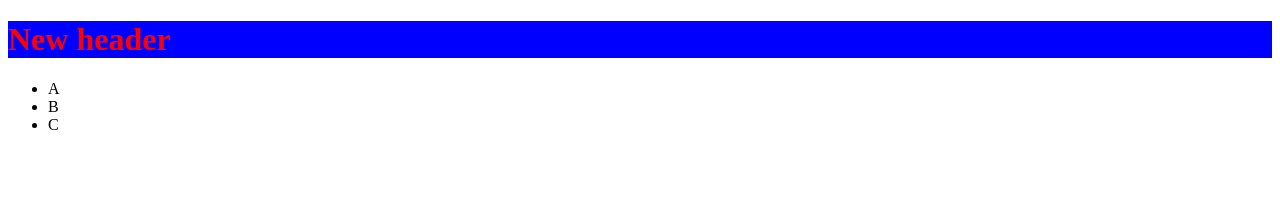
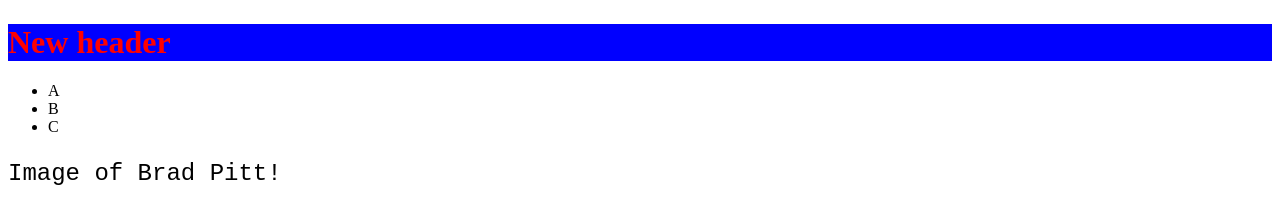
Before and after one commit to anamsun/my-second-repo, a plain HTML site: page index.html in a window 1280 px wide. Drawn offline with Linux system fonts and the light colour scheme.

Commit message:
added Brad Pitt name

```diff
--- a/index.html
+++ b/index.html
@@ -16,5 +16,8 @@
             <li class="1">C</li>
         </ul>
     </p>
+
+    <p>Image of Brad Pitt!</p>
+
 </body>
 </html>
--- a/style.css
+++ b/style.css
@@ -2,3 +2,8 @@
     background-color: blue;
     color: red;
 }
+
+p{
+    font-family: 'Courier New', Courier, monospace;
+    font-size: 24px;
+}
```
Also changed, not shown: add-image/brad-pitt.jpg (added).
